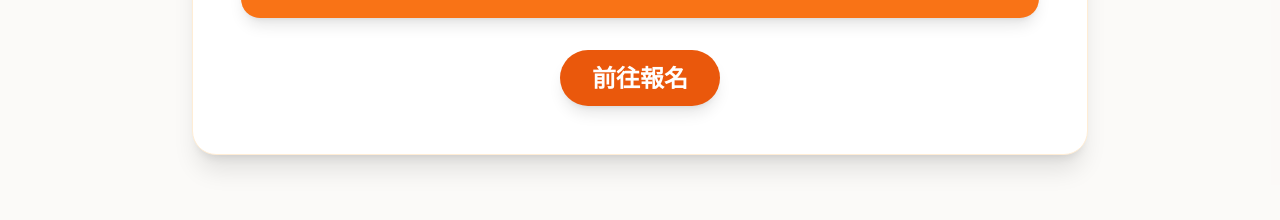
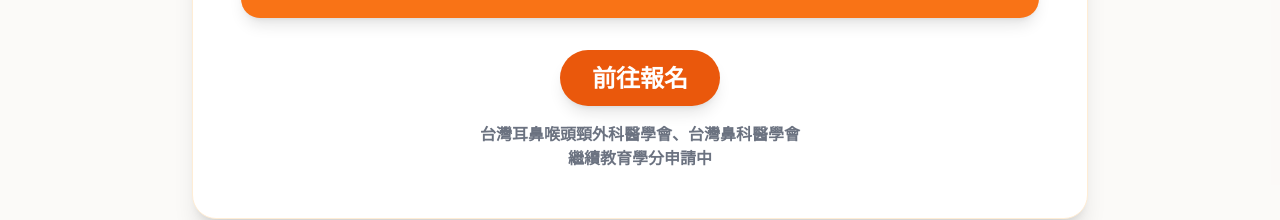
Before and after one commit to swordvghtpe/SWORD, a React (Vite) app: page / in a window 1280 px wide. Shown: the part 6420-6640 px from the top of the page. Built offline with nearby package versions, Linux system fonts and the light colour scheme.

Commit message:
feat: Add CME credit notice to registration
Informs users that Continuing Medical Education (CME) credits are being applied for by relevant medical societies.

```diff
--- a/components/Registration.tsx
+++ b/components/Registration.tsx
@@ -204,6 +204,12 @@ const Registration: React.FC = () => {
                 <button onClick={() => setShowModal(true)} className="bg-orange-600 hover:bg-orange-700 text-white font-black py-3 px-8 rounded-full transition-all shadow-lg text-sm md:text-2xl active:scale-95 whitespace-nowrap">
                     {t('前往報名', 'Register Now')}
                 </button>
+                <p className="mt-4 text-[10px] md:text-base font-bold text-gray-500 leading-relaxed">
+                    {t(
+                      <>台灣耳鼻喉頭頸外科醫學會、台灣鼻科醫學會<br />繼續教育學分申請中</>,
+                      <>CME credits from Taiwan Society of Otorhinolaryngology Head and Neck Surgery and Taiwan Rhinology Society are under application</>
+                    )}
+                </p>
             </div>
           </div>
         </div>
```
